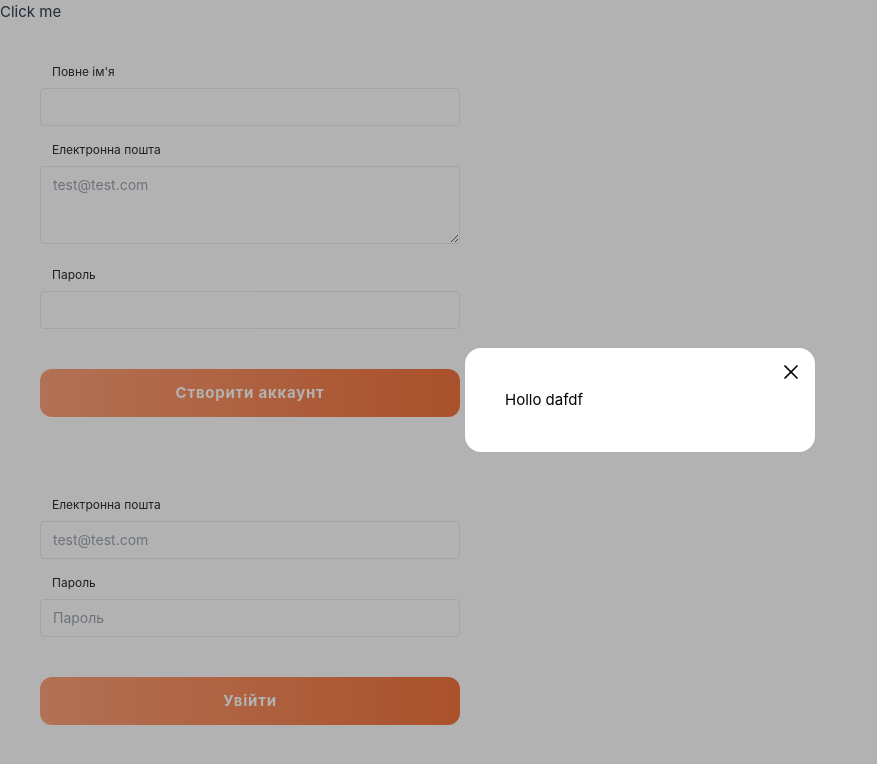
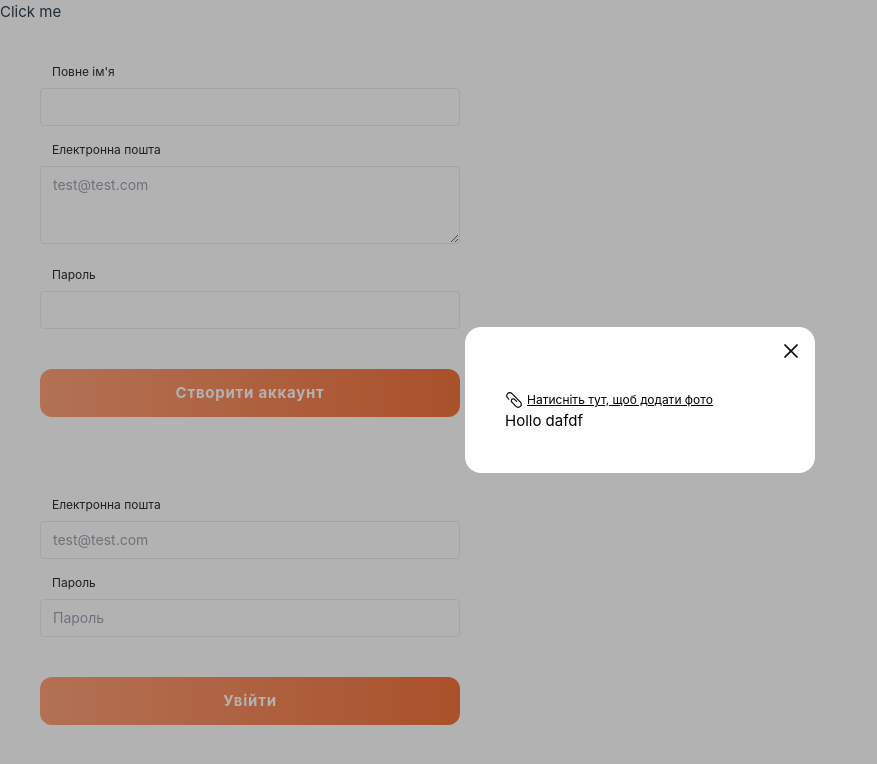
Before and after one commit to Sergiyan92/Traveler, a Vue app: page / in a window 1280 px wide. Shown: the top 764 px of the page, without its empty margins (0-877 px from the left). Built offline with nearby package versions, Linux system fonts and the light colour scheme.

Commit message:
create upload input

```diff
--- a/src/components/Imodal/IModal.vue
+++ b/src/components/Imodal/IModal.vue
@@ -1,8 +1,10 @@
 <script setup>
-import { onMounted, onUnmounted, Teleport } from 'vue'
+import { onMounted, onUnmounted, Teleport, ref } from 'vue'
 import CrossIcon from '../icons/CrossIcon.vue'
+import InputImage from '../InputImage/InputImage.vue'
 
 const emit = defineEmits(['close'])
+const imageUrlBase64 = ref('')
 
 onMounted(() => {
   document.body.style.overflow = 'hidden'
@@ -21,6 +23,8 @@
         <button>
           <CrossIcon class="absolute right-3 top-3 w-6 h-6" @click="emit('close')" />
         </button>
+        <img v-if="imageUrlBase64" :src="imageUrlBase64" alt="icon" />
+        <InputImage @uploaded="(base64) => (imageUrlBase64 = base64)" />
         <slot></slot>
       </div></div
   ></component>
--- /dev/null
+++ b/src/components/InputImage/InputImage.vue
@@ -0,0 +1,35 @@
+<script setup>
+import { ref } from 'vue'
+import UploadIcon from './UploadIcon.vue'
+
+const emit = defineEmits(['uploaded'])
+const errorMessage = ref('')
+
+const handleUploadImg = (e) => {
+  const file = e.target.files[0]
+
+  if (file.size > 3 * 1024 * 1024) {
+    errorMessage.value = 'Завеликий файл'
+    return
+  }
+  const fileReader = new FileReader()
+
+  fileReader.readAsDataURL(file)
+
+  fileReader.onload = () => {
+    errorMessage.value = ''
+    emit('uploaded', fileReader.result)
+  }
+}
+</script>
+
+<template>
+  <label class="cursor-pointer hover:text-primary">
+    <input type="file" accept="image/*" class="hidden" @change="handleUploadImg" />
+    <span class="flex gap-1 items-center">
+      <UploadIcon />
+      <span class="underline text-xs">Натисніть тут, щоб додати фото</span>
+    </span>
+  </label>
+  <div v-if="errorMessage" class="text-red-500">{{ errorMessage }}</div>
+</template>
--- /dev/null
+++ b/src/components/InputImage/UploadIcon.vue
@@ -0,0 +1,8 @@
+<template>
+  <svg xmlns="http://www.w3.org/2000/svg" width="18" height="18" viewBox="0 0 18 18">
+    <path
+      d="M15.8061 10.6312L7.36856 2.19373C5.96231 0.731231 3.65605 0.731231 2.19355 2.13748C0.731055 3.54373 0.731055 5.90623 2.19355 7.31248L2.2498 7.36873L3.8248 8.99998L4.6123 8.21248L2.98105 6.58123C2.0248 5.62498 2.0248 3.99373 2.98105 3.03748C3.9373 2.08123 5.56855 2.02498 6.5248 2.98123L6.58105 3.03748L14.9623 11.4187C15.9748 12.375 15.9748 14.0062 15.0186 14.9625C14.0623 15.975 12.4311 15.975 11.4748 15.0187L11.4186 14.9625L7.25605 10.8C6.69355 10.2375 6.7498 9.33748 7.25605 8.83123C7.52572 8.58696 7.87658 8.45167 8.24043 8.45167C8.60428 8.45167 8.95514 8.58696 9.2248 8.83123L11.5311 11.1375L12.3186 10.35L9.95605 7.98748C9.71659 7.76102 9.43467 7.58419 9.12654 7.4672C8.81841 7.3502 8.49018 7.29535 8.16075 7.30581C7.83133 7.31627 7.50723 7.39182 7.20715 7.52813C6.90706 7.66443 6.63692 7.85878 6.4123 8.09998C5.5123 9.05623 5.5123 10.575 6.4123 11.5875L10.6311 15.8062C12.0373 17.2687 14.3436 17.2687 15.8061 15.8625C17.2686 14.4562 17.2686 12.0937 15.8061 10.6312C15.8061 10.6875 15.8061 10.6312 15.8061 10.6312Z"
+      fill="currentColor"
+    />
+  </svg>
+</template>
```
